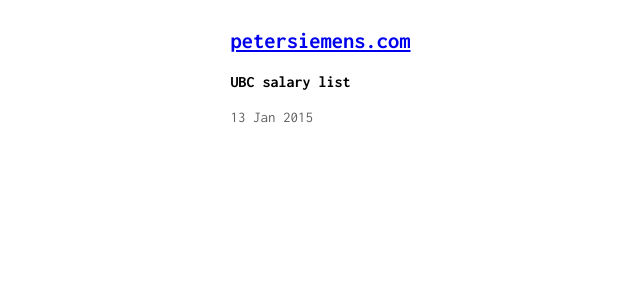
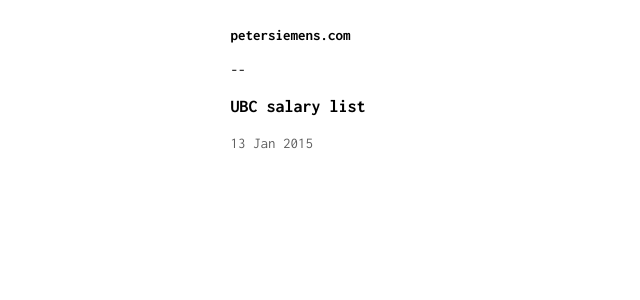
Before and after one commit to psiemens/psiemens.github.io, a Jekyll site: the page built from _posts/2015-01-12-ubc-salary-list.markdown, in a window 1280 px wide. Shown: the top 300 px of the page, without its empty margins (196-836 px from the left). Built offline with Jekyll 4.4.1, drawn with Linux system fonts in a browser that asks for light colours.

Commit message:
Update post layout

```diff
--- a/_includes/header.html
+++ b/_includes/header.html
@@ -1,3 +1,6 @@
-<header class="site-header">
-  <h2 class="site-title"><a href="{{ site.baseurl }}/">petersiemens.com</a></h2>
-</header>
+<h2 class="site-title">
+  <a href="{{ site.baseurl }}/">
+    <span class="underline underline-green">petersiemens.com</span>
+  </a>
+</h1>
+<div class="hr">--</div>
--- a/_sass/_base.scss
+++ b/_sass/_base.scss
@@ -37,6 +37,17 @@
   margin-bottom: $spacing-unit / 2;
 }
 
+
+/**
+ * Anchors
+ */
+a {
+  color: inherit;
+  text-decoration: none;
+  &:hover {
+    text-decoration: underline;
+  }
+}
 
 
 /**
--- a/_sass/_layout.scss
+++ b/_sass/_layout.scss
@@ -2,8 +2,25 @@
  * Site header
  */
  .site-title {
-   text-decoration: none;
-   color: inherit;
+   font-size: $font-size-base;
+
+   .underline:after {
+     display: none;
+   }
+
+   &:hover {
+     .underline:after {
+       display: block;
+     }
+   }
+ }
+
+ .site-title-home {
+   font-size: $font-size-large;
+ }
+
+ .hr {
+   margin-bottom: $spacing-unit / 2;
  }
 
 /**
@@ -11,10 +28,6 @@
  */
 .page-content {
   padding: $spacing-unit 0;
-}
-
-.page-heading {
-  font-size: $font-size-large;
 }
 
 .post-list {
@@ -31,14 +44,6 @@
 .post-link {
   font-weight: bold;
   flex: 1;
-
-  a {
-    color: inherit;
-    text-decoration: none;
-    &:hover {
-      text-decoration: underline;
-    }
-  }
 }
 
 /**
@@ -49,7 +54,7 @@
 }
 
 .post-title {
-  font-size: 16px;
+  font-size: $font-size-large;
 }
 
 .post-content {
--- a/_sass/_utilities.scss
+++ b/_sass/_utilities.scss
@@ -6,8 +6,7 @@
   color: $color-text-light;
 }
 
-@each $name, $underline-color in $underline-colors {
-  .underline-#{$name} {
+.underline {
   display: inline-block;
   position: relative;
 
@@ -20,6 +19,12 @@
     height: 0.45em;
     margin-top: -0.65em;
     margin-left: 0.2em;
+  }
+}
+
+@each $name, $underline-color in $underline-colors {
+  .underline-#{$name} {
+    &:after {
       background: $underline-color;
     }
   }
--- a/index.html
+++ b/index.html
@@ -2,8 +2,8 @@
 layout: default
 ---
 
-<h1 class="page-heading text-center">
-  <span class="underline-green">Peter Siemens</span>
+<h1 class="site-title-home text-center">
+  <span class="underline underline-green">Peter Siemens</span>
 </h1>
 
 <p class="text-center">Software engineer, computer science student, mediocre skier and dabbling data journalist.</p>
@@ -25,7 +25,7 @@
         {% endif %}
       </div>
       <div class="post-meta">
-        <span class="text-muted underline-{{ post.color }}">{{ post.date | date: "%-d %b %Y" }}</span>
+        <span class="text-muted underline underline-{{ post.color }}">{{ post.date | date: "%-d %b %Y" }}</span>
       </div>
     </li>
   {% endfor %}
```
Lines whose indentation alone changed are shown as unchanged.
